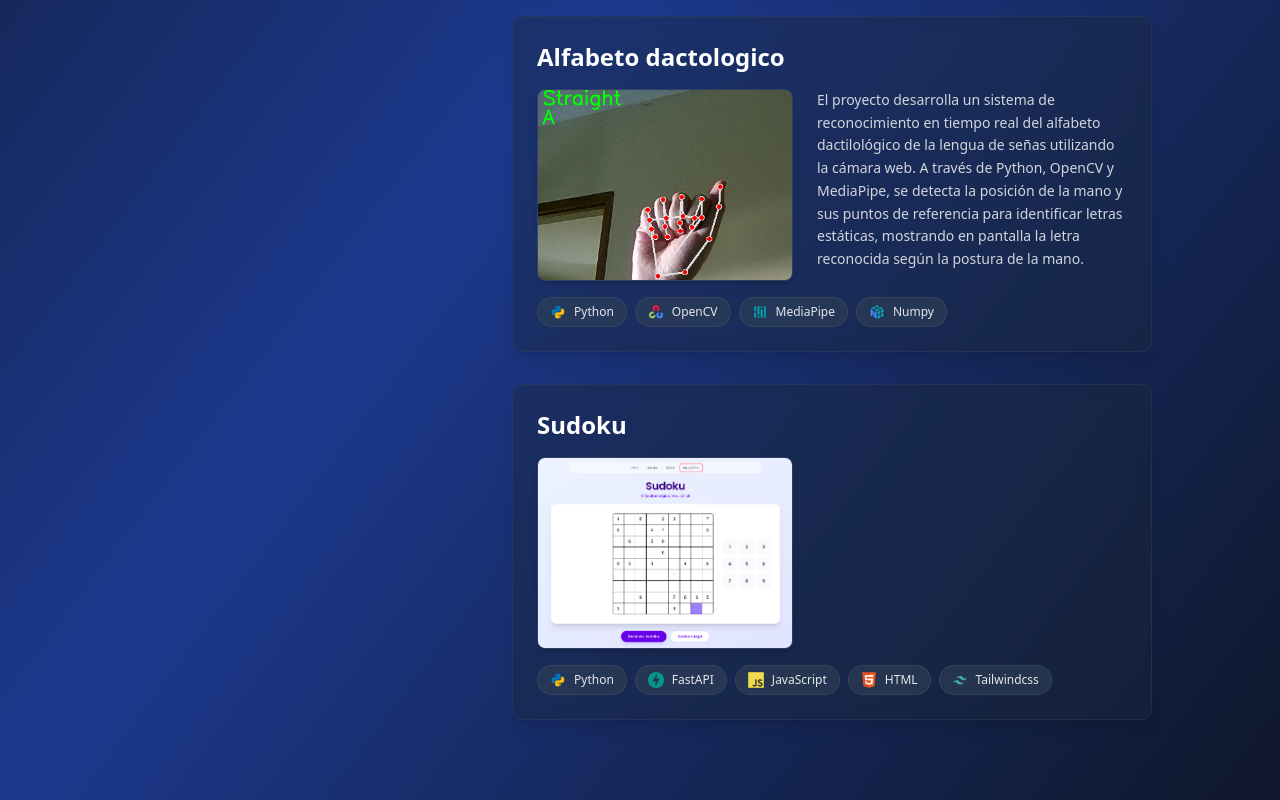
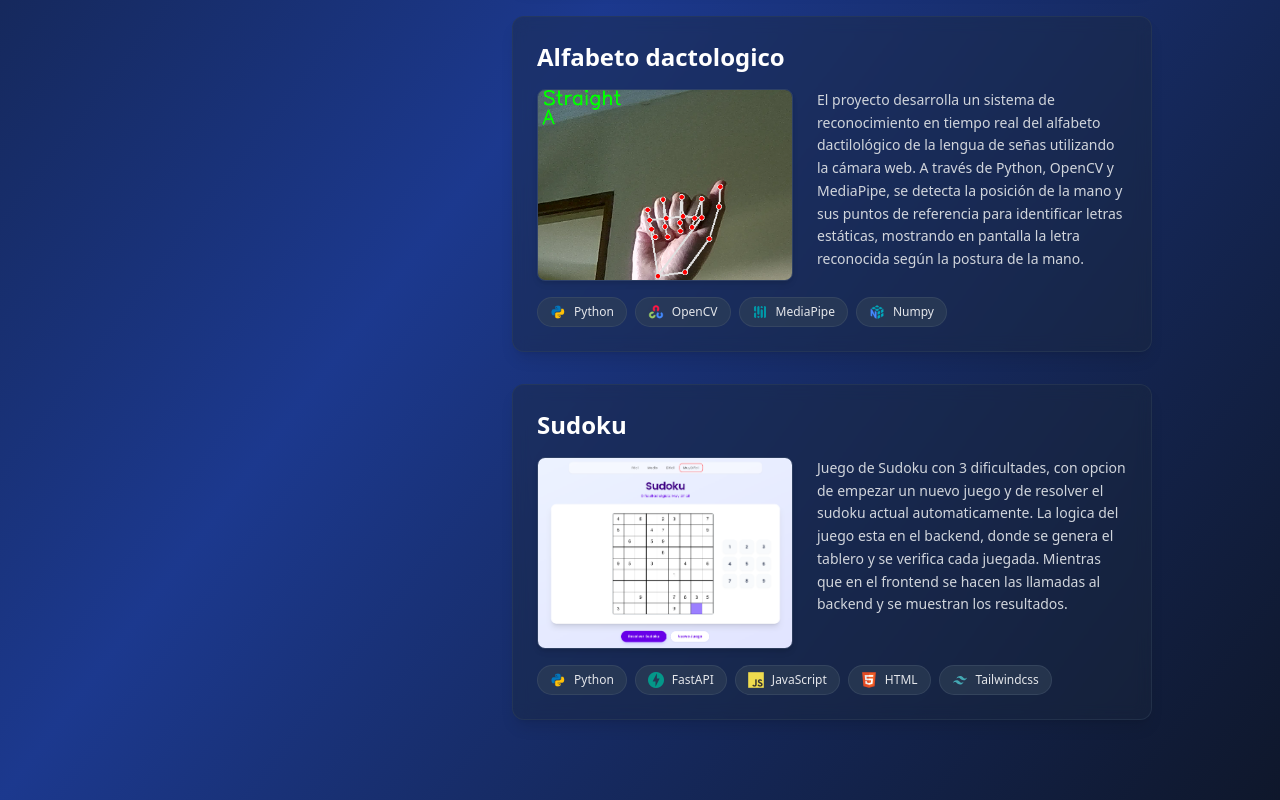
Before and after one commit to aguslebed/cv-pagina, a React (Vite) app in the folder pagina-proyectos/: page / in a window 1280 px wide. Shown: the part 883-1683 px from the top of the page. Built offline with nearby package versions, Linux system fonts and the light colour scheme.

Commit message:
Descripcion del proyecto de sudoku

```diff
--- a/pagina-proyectos/src/App.jsx
+++ b/pagina-proyectos/src/App.jsx
@@ -74,7 +74,7 @@ function App() {
             image={"AlfabetoDactologico.png"}
           />
           <ProjectCard title={"Sudoku"}
-            description={""}
+            description={"Juego de Sudoku con 3 dificultades, con opcion de empezar un nuevo juego y de resolver el sudoku actual automaticamente. La logica del juego esta en el backend, donde se genera el tablero y se verifica cada juegada. Mientras que en el frontend se hacen las llamadas al backend y se muestran los resultados. "}
             link={"https://github.com/aguslebed/Sudoku"}
             tecnologies={["Python", "FastAPI", "JavaScript", "HTML", "Tailwindcss"]}
             image={"Sudoku.png"}
```
